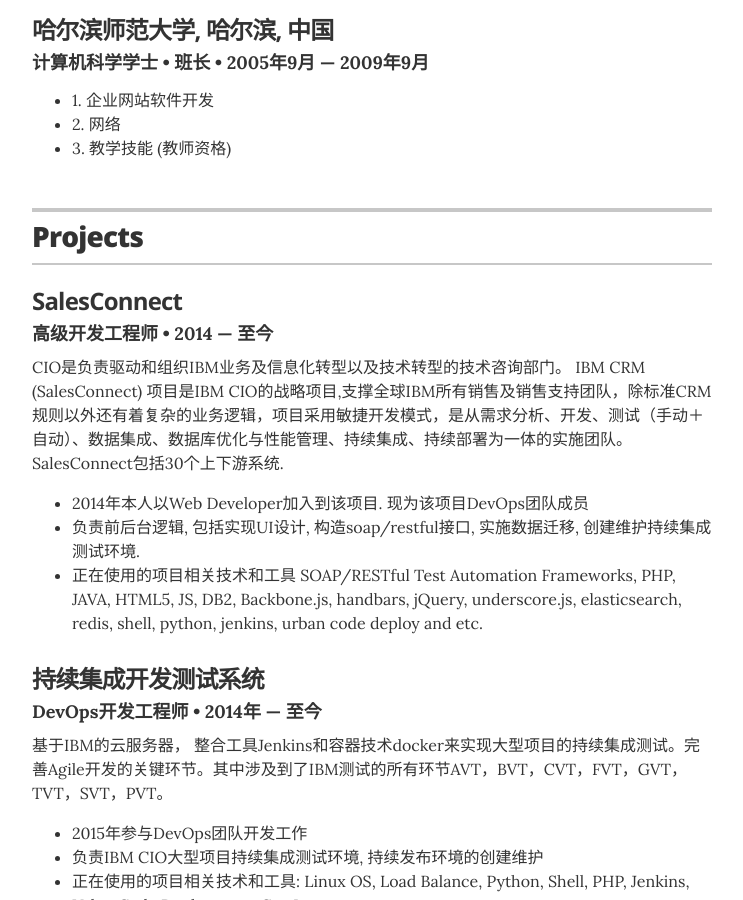
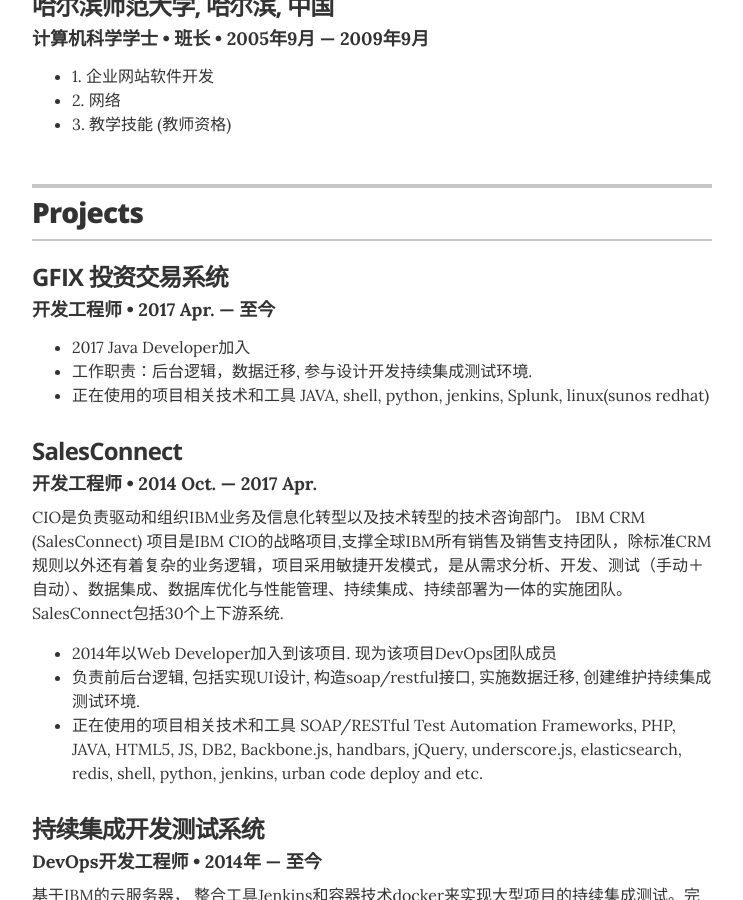
Before and after one commit to cnohraymaster/cnohraymaster.github.io, a Jekyll site: the page built from index.html, in a window 1280 px wide and 900 px high, scrolled down 1670 px. Shown: the whole window, without its empty margins (268-1011 px from the left). Built offline with Jekyll 4.4.1, drawn with Linux system fonts in a browser that asks for light colours.

Commit message:
Update resume.html

```diff
--- a/_layouts/resume.html
+++ b/_layouts/resume.html
@@ -62,7 +62,7 @@
           <ul class="resume-item-list">
             <li>设计完善CI/CD自动发布流程</li>
             <li>设计实现后台逻辑</li>
-            <li>数据挖掘分析：Latency，volume, data quality 等(包括但不限于)<li>
+            <li>数据挖掘分析：Latency，volume, data quality 等(包括但不限于)</li>
           </ul>
           <!--<p class="resume-item-copy">If you're going to copy paste markup, or edit it, just be sure to keep the appropriate classnames on your new elements for styling purposes.</p>-->
 
@@ -149,17 +149,31 @@
         <header class="section-header">
           <h2>Projects</h2>
         </header>
+        <div class="resume-item">
+          <h3 class="resume-item-title">GFIX 投资交易系统</h3>
+          <h4 class="resume-item-details">开发工程师 &bull; 2017 Apr. &mdash; 至今 </h4>
+          <p class="resume-item-copy"></p>
+          <ul class="resume-item-list">
+            <!-- <li>1. Developing & deploy cloud-based Continuous Integration System(skills: java, shell, python, docker, jenkins, ruby)
+            </li>
+            <li>2. Developing the SugarCRM system(skills: php,html5, css3, javascript, backbone,bootstrap,db2)</li>
+            <li>3. Providing upgrade safe solutions for the CRM project</li> -->
+            <li>2017 Java Developer加入</li>
+            <li>工作职责：后台逻辑，数据迁移, 参与设计开发持续集成测试环境.</li>
+            <li>正在使用的项目相关技术和工具  JAVA, shell, python, jenkins, Splunk, linux(sunos redhat)</li>
+          </ul>
+        </div>
 
         <div class="resume-item">
           <h3 class="resume-item-title">SalesConnect</h3>
-          <h4 class="resume-item-details">高级开发工程师 &bull; 2014 &mdash; 至今</h4>
+          <h4 class="resume-item-details">开发工程师 &bull; 2014 Oct. &mdash; 2017 Apr.</h4>
           <p class="resume-item-copy">CIO是负责驱动和组织IBM业务及信息化转型以及技术转型的技术咨询部门。 IBM CRM (SalesConnect) 项目是IBM CIO的战略项目,支撑全球IBM所有销售及销售支持团队，除标准CRM规则以外还有着复杂的业务逻辑，项目采用敏捷开发模式，是从需求分析、开发、测试（手动＋自动）、数据集成、数据库优化与性能管理、持续集成、持续部署为一体的实施团队。 SalesConnect包括30个上下游系统.</p>
           <ul class="resume-item-list">
             <!-- <li>1. Developing & deploy cloud-based Continuous Integration System(skills: java, shell, python, docker, jenkins, ruby)
             </li>
             <li>2. Developing the SugarCRM system(skills: php,html5, css3, javascript, backbone,bootstrap,db2)</li>
             <li>3. Providing upgrade safe solutions for the CRM project</li> -->
-            <li>2014年本人以Web Developer加入到该项目. 现为该项目DevOps团队成员</li>
+            <li>2014年以Web Developer加入到该项目. 现为该项目DevOps团队成员</li>
             <li>负责前后台逻辑, 包括实现UI设计, 构造soap/restful接口, 实施数据迁移, 创建维护持续集成测试环境.</li>
             <li>正在使用的项目相关技术和工具 SOAP/RESTful Test Automation Frameworks, PHP, JAVA, HTML5, JS, DB2, Backbone.js, handbars, jQuery, underscore.js, elasticsearch, redis, shell, python, jenkins, urban code deploy and etc.</li>
           </ul>
```
